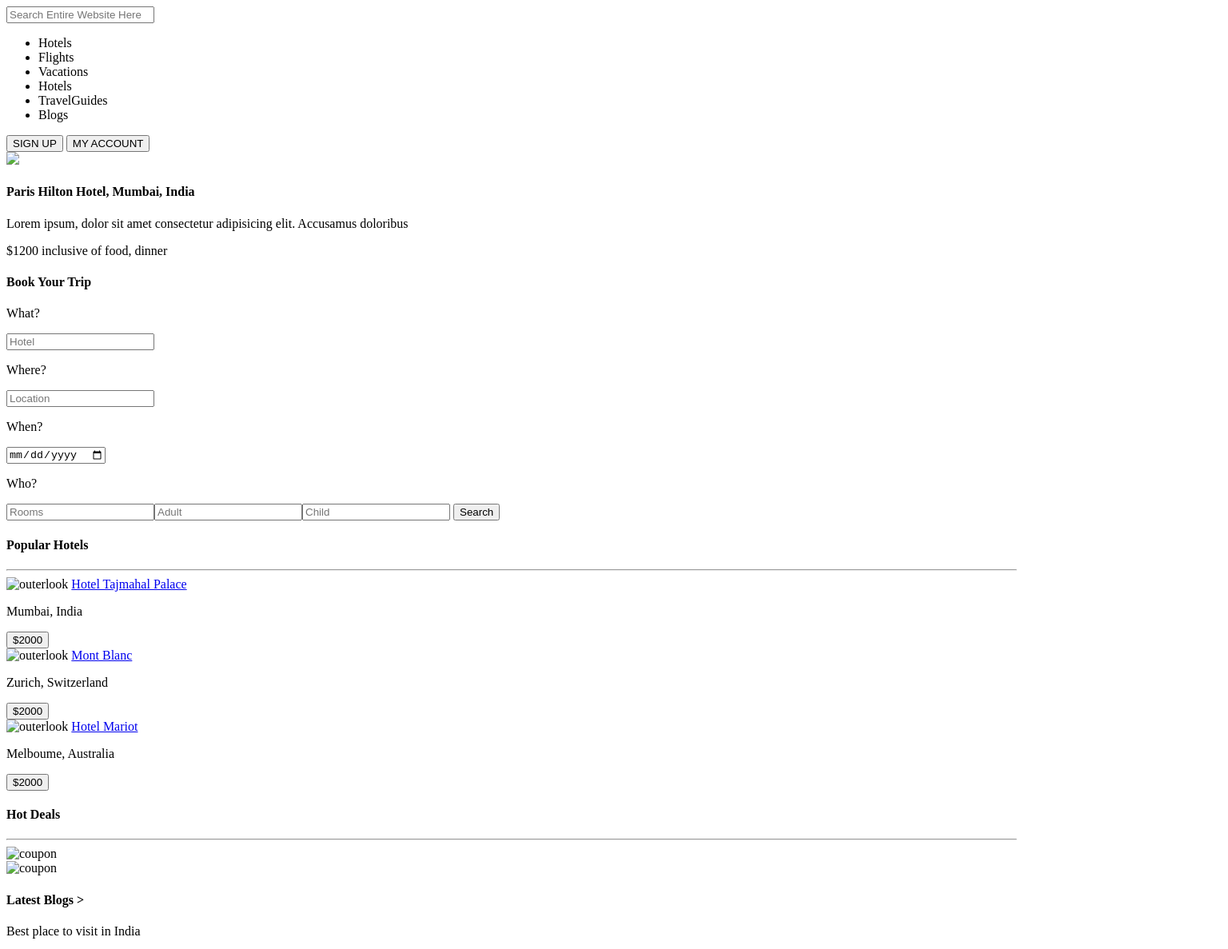
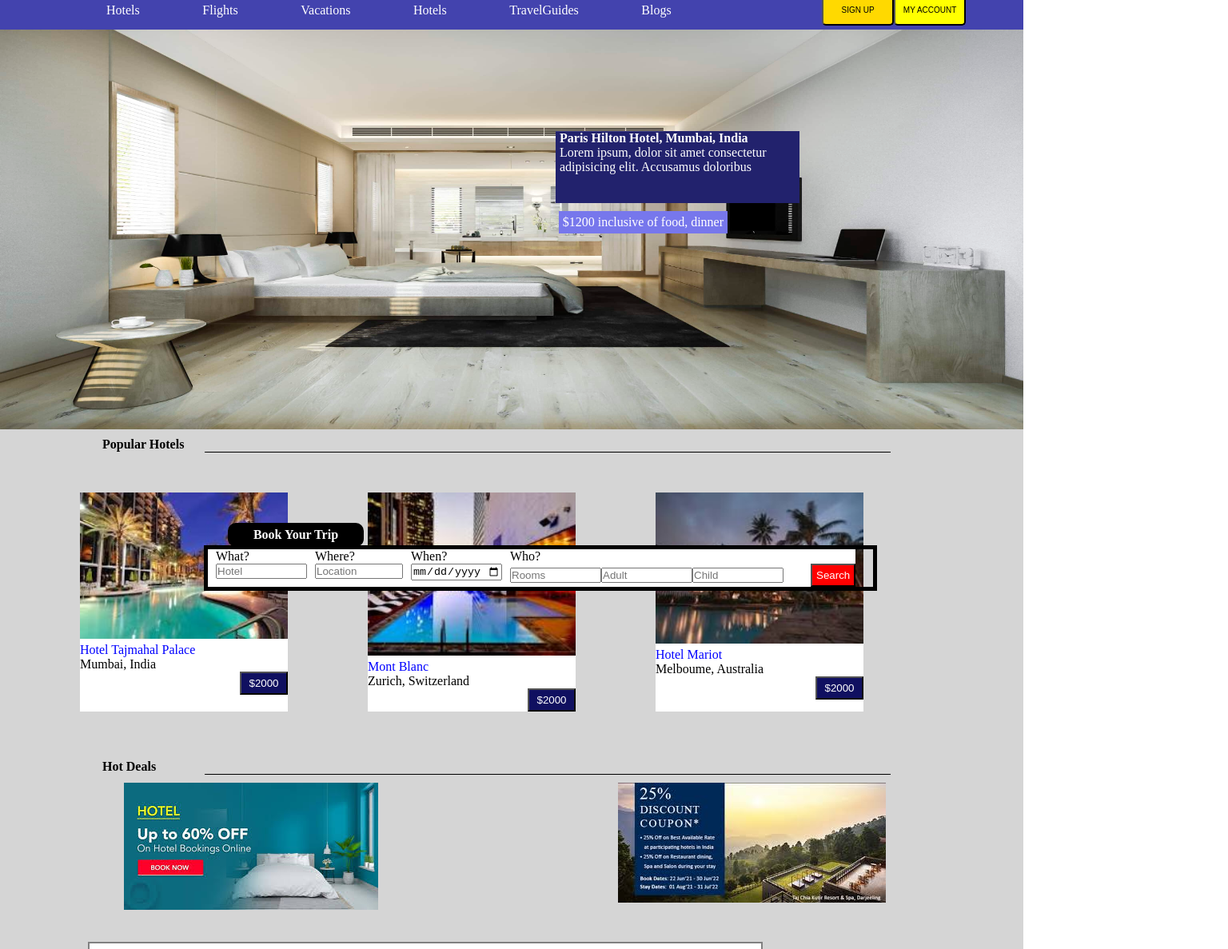
Before and after one commit to ranjithks2002/BookmyTrip, a plain HTML site: page index.html in a window 1280 px wide. Shown: the part 86-1273 px from the top of the page at 80% size, 1536 px wide, since content can reach past the window. Drawn offline with Linux system fonts and the light colour scheme; the site is published under a folder, as on GitHub Pages, so addresses that start at the root find nothing.

Commit message:
Update index.html

```diff
--- a/index.html
+++ b/index.html
@@ -3,15 +3,15 @@
 <head>
     <meta charset="UTF-8">
     <meta name="viewport" content="width=device-width, initial-scale=1.0">
-    <link rel="stylesheet" href="/css/style.css">
-    <link rel="stylesheet" href="/ICONS/css/all.min.css">
-    <script src="/ICONS/js/all.min.js"></script>
+    <link rel="stylesheet" href="css/style.css">
+    <link rel="stylesheet" href="ICONS/css/all.min.css">
+    <script src="ICONS/js/all.min.js"></script>
     <title>BOOKMY TRIP</title>
 </head>
 <body>
     <div>
         <div id="header">
-            <div class="headerimg"><img src="/images/logo.png" alt="logo"></div>
+            <div class="headerimg"><img src="images/logo.png" alt="logo"></div>
             <div class="headercall"><p><i class="fa-solid fa-phone"></i>call 24/7 support <br> +91 (44) 1238 4567</p></div>
             <div class="headersearch"><input type="text" placeholder="Search Entire Website Here"  > </div>
         </div>
@@ -28,7 +28,7 @@
             <button type="submit" class="navbutton2">MY ACCOUNT</button>
         </nav>
         <div id="backgroundimage">
-            <div class="imgcontainer"><img src="/images/hotelroom.jpg"></div>
+            <div class="imgcontainer"><img src="images/hotelroom.jpg"></div>
 
             <div id="imagetext">
                 <h4>Paris Hilton Hotel, Mumbai, India</h4>
@@ -54,19 +54,19 @@
          </div>
             <div id="content1container">
                 <div>
-                <img src="/images/hotel1.jpeg" alt="outerlook">
+                <img src="images/hotel1.jpeg" alt="outerlook">
                 <a href="#">Hotel Tajmahal Palace</a>
                 <p>Mumbai, India</p>
                 <button type="button">$2000</button>
             </div>
                 <div>
-                <img src="/images/hotel2.jpeg" alt="outerlook">
+                <img src="images/hotel2.jpeg" alt="outerlook">
                 <a href="#">Mont Blanc</a>
                 <p>Zurich, Switzerland</p>
                 <button type="button">$2000</button>
             </div>
             <div>
-                <img src="/images/hotel3.jpeg" alt="outerlook">
+                <img src="images/hotel3.jpeg" alt="outerlook">
                 <a href="#">Hotel Mariot</a>
                 <p>Melboume, Australia</p>
                 <button type="button">$2000</button>
@@ -78,10 +78,10 @@
         </div>
             <div id="content2container">
                 <div>
-                    <img src="/images/coupon1.jpeg" alt="coupon">
+                    <img src="images/coupon1.jpeg" alt="coupon">
                 </div>
                 <div>
-                    <img src="/images/coupon2.jpeg" alt="coupon">
+                    <img src="images/coupon2.jpeg" alt="coupon">
         </div>
         </div>
          <div id="content3container">
```
